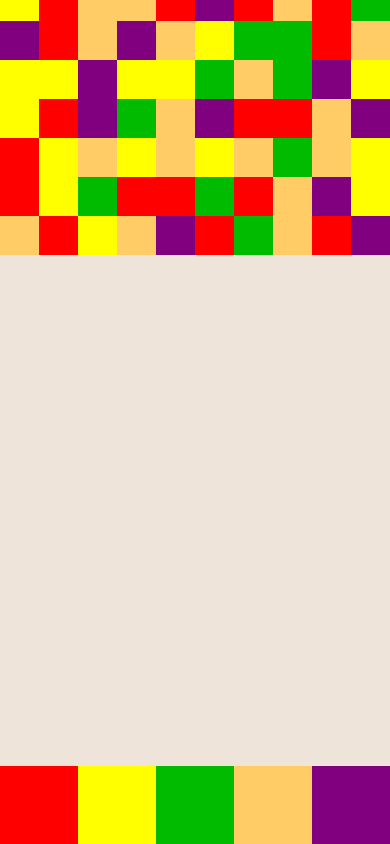
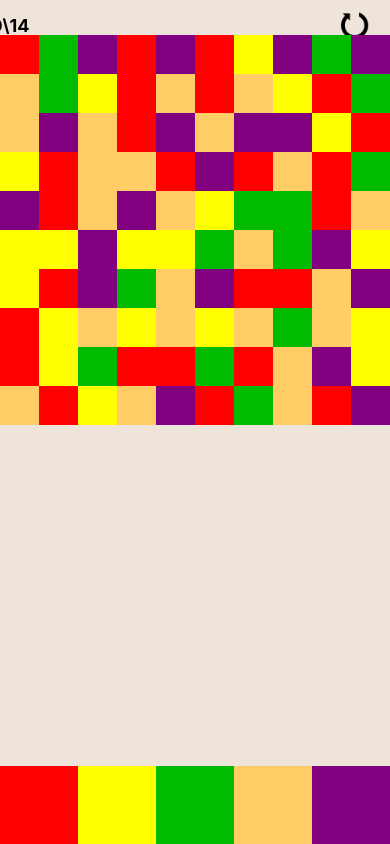
Before and after one commit to ghaiklor/flood-it, a React Native app: screen / in a window 390 px wide. Built offline with nearby package versions, Linux system fonts and the light colour scheme.

Commit message:
ui: improvements in UI

```diff
--- a/src/App.js
+++ b/src/App.js
@@ -1,8 +1,8 @@
 import React from 'react';
 import {StyleSheet, View} from 'react-native';
+import Grid from './components/Grid';
 import MovesCounter from './components/MovesCounter';
 import NewGameButton from './components/NewGameButton';
-import Grid from './components/Grid';
 import Palette from './components/Palette';
 
 class App extends React.Component {
@@ -36,19 +36,20 @@ const styles = StyleSheet.create({
     flexDirection: 'row',
     justifyContent: 'space-between',
     alignItems: 'center',
-    padding: 20
+    paddingTop: 25,
+    paddingLeft: 10,
+    paddingRight: 10,
+    paddingBottom: 10
   },
   game: {
-    flex: 0,
-    flexDirection: 'row',
-    justifyContent: 'center',
+    flex: 1,
+    justifyContent: 'space-between',
     alignItems: 'center',
-    padding: 20
   },
   palette: {
-    position: 'absolute',
-    left: 0,
-    bottom: 0
+    flex: 1,
+    justifyContent: 'flex-end',
+    alignItems: 'center'
   }
 });
 
--- a/src/common/getAdjacentIndexes.js
+++ b/src/common/getAdjacentIndexes.js
@@ -4,15 +4,15 @@
  * As a result, it returns an object with indexes of siblings.
  * If sibling is not exists, it returns -1 as an index of that sibling.
  *
- * @param {Array} array Source array where you need to find siblings
+ * @param {Number} length Length of a source array where you need to find siblings
  * @param {Number} index Index in specified array
  * @returns {{top: Number, right: Number, bottom: Number, left: Number}}
  */
-export default function (array, index) {
-  const size = Math.sqrt(array.length);
+export default function (length, index) {
+  const size = Math.sqrt(length);
   const top = (index - size) < 0 ? -1 : (index - size);
   const right = (index === 0 || (index % (size - 1))) ? (index + 1) : -1;
-  const bottom = (index + size) > array.length ? -1 : (index + size);
+  const bottom = (index + size) > length ? -1 : (index + size);
   const left = (index % size) ? (index - 1) : -1;
 
   return {top, right, bottom, left};
--- a/src/components/Grid.js
+++ b/src/components/Grid.js
@@ -1,10 +1,10 @@
 import React from 'react';
 import {View, Dimensions} from 'react-native';
 import {connect} from 'react-redux';
-import Tile from './Tile';
+import Tile from '../components/Tile';
 import COLORS from '../constants/colors';
 
-const {width: WIDTH} = Dimensions.get('window');
+const {width: WINDOW_WIDTH} = Dimensions.get('window');
 
 const mapStateToProps = state => ({
   field: state.field
@@ -24,8 +24,8 @@ class Grid extends React.Component {
   render() {
     const {field} = this.props;
     const size = Math.sqrt(field.length);
-    const tileWidth = WIDTH / size;
-    const tiles = field.map((color, i) => <Tile key={i} color={COLORS[color]} size={tileWidth}/>);
+    const tileWidth = WINDOW_WIDTH / size;
+    const tiles = field.map((colorIndex, i) => <Tile key={i} color={COLORS[colorIndex]} size={tileWidth}/>);
 
     return (
       <View style={{flexDirection: 'column'}}>
--- a/src/components/MovesCounter.js
+++ b/src/components/MovesCounter.js
@@ -16,7 +16,7 @@ class MovesCounter extends React.Component {
     return (
       <View style={styles.container}>
         <Text style={styles.text}>{spentMoves}</Text>
-        <Text style={styles.text}>/</Text>
+        <Text style={styles.text}>\</Text>
         <Text style={styles.text}>{maxMoves}</Text>
       </View>
     )
@@ -29,7 +29,6 @@ const styles = StyleSheet.create({
     flexDirection: 'row',
     justifyContent: 'center',
     alignItems: 'center',
-    padding: 10,
   },
   text: {
     fontWeight: 'bold',
--- a/src/components/NewGameButton.js
+++ b/src/components/NewGameButton.js
@@ -1,6 +1,6 @@
 import React from 'react';
 import {connect} from 'react-redux';
-import {StyleSheet, TouchableOpacity, Image} from 'react-native';
+import {TouchableOpacity, Image} from 'react-native';
 import {newGame} from '../actions';
 
 const mapDispatchToProps = dispatch => ({
@@ -13,17 +13,10 @@ class NewGameButton extends React.Component {
 
     return (
       <TouchableOpacity onPress={onPress}>
-        <Image style={styles.image} source={require('../../assets/icons/new-game.png')}/>
+        <Image style={{width: 50, height: 50}} source={require('../../assets/icons/new-game.png')}/>
       </TouchableOpacity>
     )
   }
 }
 
-const styles = StyleSheet.create({
-  image: {
-    width: 50,
-    height: 50
-  }
-});
-
 export default connect(null, mapDispatchToProps)(NewGameButton);
--- a/src/reducers/index.js
+++ b/src/reducers/index.js
@@ -23,7 +23,7 @@ export default function (state = initialState, action) {
 
       while (job.length) {
         const curIndex = job.pop();
-        const {top, right, bottom, left} = getAdjacentIndexes(field, curIndex);
+        const {top, right, bottom, left} = getAdjacentIndexes(field.length, curIndex);
 
         field[curIndex] = newColor;
 
@@ -35,11 +35,13 @@ export default function (state = initialState, action) {
 
       return Object.assign({}, state, {spentMoves: state.spentMoves + 1, currentColorIndex: newColor, field});
     }
+
     case TYPES.NEW_GAME: {
       const field = generateNewField(state.fieldSize, state.colorsCount);
 
       return Object.assign({}, state, {spentMoves: 0, currentColorIndex: field[0], field});
     }
+
     default:
       return state;
   }
```
